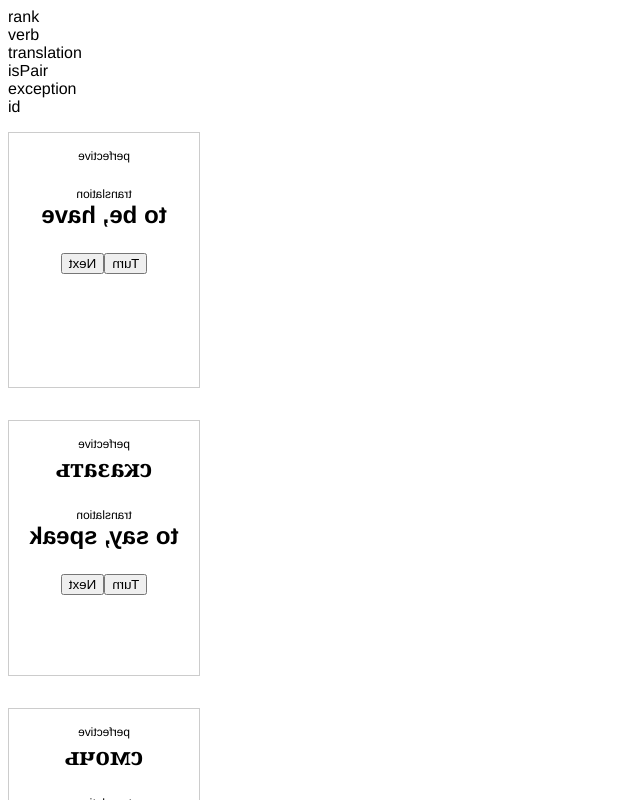
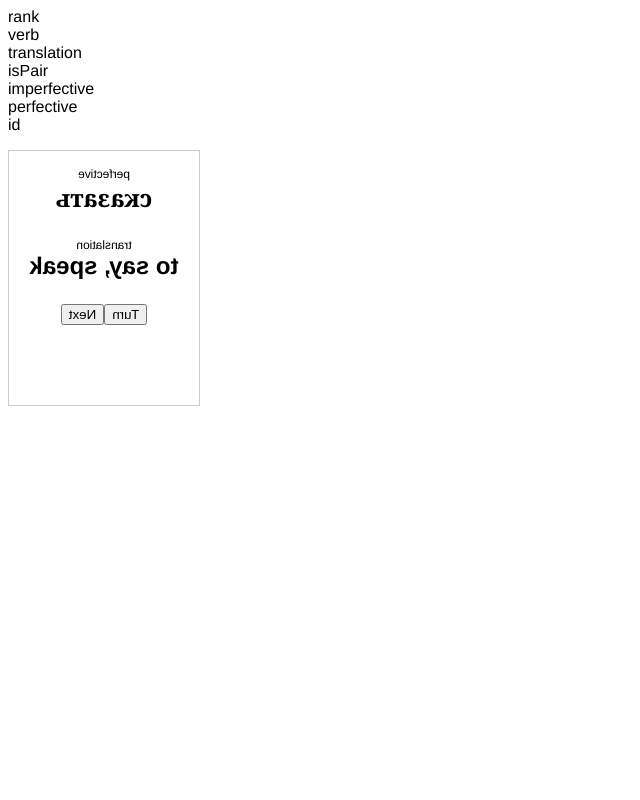
Before and after one commit to jaronbarends/russian-verbs, a Vue app: page / in a window 1280 px wide. Shown: the top 800 px of the page, without its empty margins (0-640 px from the left). Built offline with nearby package versions, Linux system fonts and the light colour scheme.

Commit message:
switching cards

```diff
--- a/src/App.vue
+++ b/src/App.vue
@@ -18,8 +18,8 @@ export default {
   },
   mounted() {
     axios
-      // .get("/data/some-verbs.json")
-      .get("/data/500-verbs.json")
+      .get("/data/some-verbs.json")
+      // .get("/data/500-verbs.json")
       .then(response => {
         // console.log(response);
         const data = response.data;
--- a/src/components/CardFace.vue
+++ b/src/components/CardFace.vue
@@ -23,13 +23,13 @@
     <div
       v-if="this.side === cardConfig.questionSide"
       class="card-actions">
-      <button @click="$emit('flip');" class="btn btn--primary">Turn</button>
+      <button @click="$emit('turnCard');" class="btn btn--primary">Turn</button>
     </div>
     <div
       v-else
       class="card-actions">
-      <button @click="turnClick" class="btn btn--secondary">Turn</button>
-      <button @click="nextClick" class="btn btn--primary">Next</button>
+      <button @click="$emit('turnCard');" class="btn btn--secondary">Turn</button>
+      <button @click="$emit('nextCard');" class="btn btn--primary">Next</button>
     </div>
 
     <!-- <div  -->
@@ -70,16 +70,6 @@ export default {
       };
     }
   },
-  methods: {
-    turnClick() {
-      console.log('turn');
-      this.$emit('flip');
-    },
-    nextClick() {
-      console.log('next');
-      this.$emit('flip');
-    },
-  },
 }
 </script>
 
@@ -92,7 +82,6 @@ export default {
   }
 
   .card-face--is-hidden {
-    /* opacity: 0.5; */
     pointer-events: none;
   }
 
--- a/src/components/CardItem.vue
+++ b/src/components/CardItem.vue
@@ -7,18 +7,20 @@
         ref="sideA"
         :isActive="activeFace === 'sideA'"
         :class="$style['card-face']"
-        @flip="flipCard" />
+        @turnCard="turnCard" />
       <card-face
         :verb="verb"
         side="sideB"
         ref="sideB"
         :isActive="activeFace === 'sideB'"
         :class="sideBClasses"
-        @flip="flipCard" />
+        @turnCard="turnCard"
+        @nextCard="nextCard" />
     </div>
   </li>
 </template>
 <script>
+import { mapGetters } from 'vuex';
 import CardFace from './CardFace.vue';
 
 export default {
@@ -28,6 +30,7 @@ export default {
     };
   },
   computed: {
+    ...mapGetters(['verbs']),
     cardClasses() {
       const itemClass = this.$style['card'];
       const sideBActiveClass = this.$style['side-b-active'];
@@ -55,8 +58,15 @@ export default {
     CardFace,
   },
   methods: {
-    flipCard() {
+    turnCard() {
       this.activeFace = this.activeFace === 'sideA' ? 'sideB' : 'sideA';
+    },
+    nextCard() {
+      let newIdx = this.$store.state.progress.currIdx + 1;
+      if (newIdx >= this.verbs.length) {
+        newIdx = 0;
+      }
+      this.$store.state.progress.currIdx = newIdx;
     }
   }
 };
@@ -65,6 +75,7 @@ export default {
 <style module>
   .card-item {
     /* wrapper around card */
+    flex: 0 0 auto;
     position: relative;
     margin-bottom: 2em;
     perspective: 1000px;
--- a/src/components/CardsList.vue
+++ b/src/components/CardsList.vue
@@ -1,6 +1,9 @@
 <template>
     <ul :class="$style['cards-list']" class="o-list-bare">
-      <card-item v-for="(verb, index) in verbs" v-if="index < 30" :key="verb.rank" :verb="verb" />
+      <card-item v-for="(verb, idx) in verbs"
+        v-if="idx === $store.state.progress.currIdx"
+        :key="verb.id"
+        :verb="verb" />
     </ul>
 </template>
 
@@ -21,6 +24,7 @@ export default {
 <style module>
 
   .cards-list {
+    display: flex;
     padding: 0;
     list-style-type: none;
   }
```
